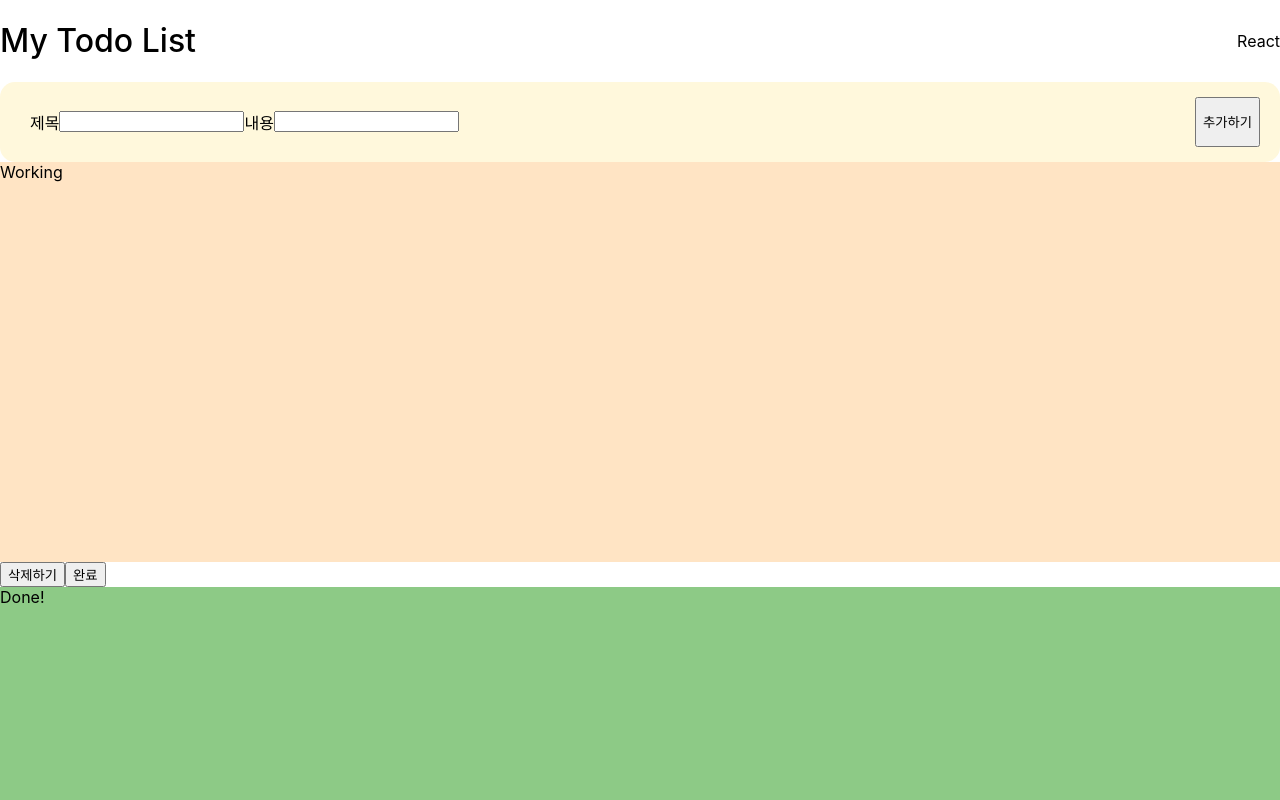
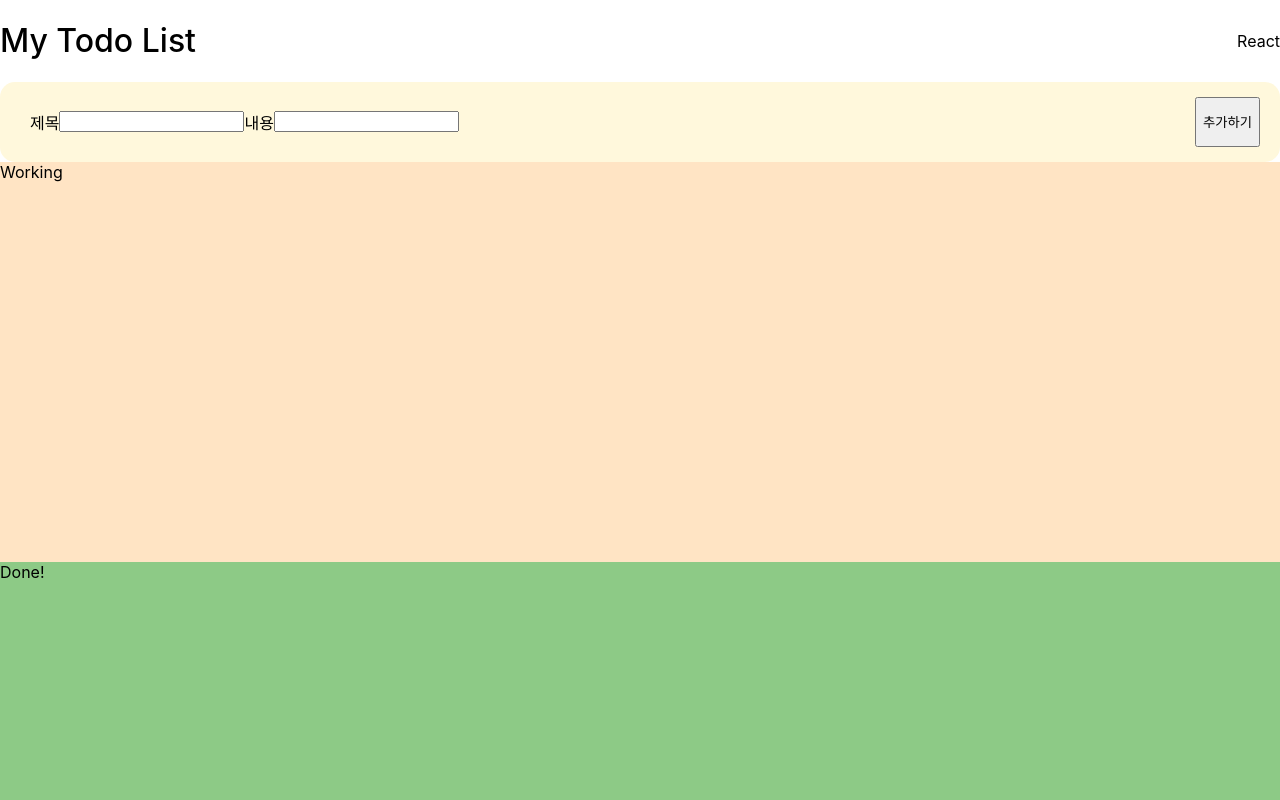
Before and after one commit to SohyangO/todoList, a React (Create React App) app: page / in a window 1280 px wide. Shown: the top 800 px of the page. Built offline with nearby package versions, Linux system fonts and the light colour scheme.

Commit message:
삭제하기 구현 기능 완료

```diff
--- a/src/App.jsx
+++ b/src/App.jsx
@@ -2,9 +2,7 @@ import { useState } from "react";
 import "./App.css";
 
 function App() {
-  const [todoList, setTodoList] = useState([
-    { id: 0, todo: "", detail: "", isDone: false },
-  ]);
+  const [todoList, setTodoList] = useState([]);
 
   const [todo, setTodo] = useState("");
   const [detail, setDetail] = useState("");
@@ -24,14 +22,15 @@ function App() {
       id: todoList.length + 1,
       todo,
       detail,
+      isDone: false,
     };
     return setTodoList([...todoList, newTodo]);
   };
 
-  // const remove = (id) => {
-  //   const removedCard = todoList.filter((item) => item.id !== id);
-  //   setTodo(removedCard);
-  // };
+  const onDelete = (id) => {
+    const removedCard = todoList.filter((item) => item.id !== id);
+    setTodoList(removedCard);
+  };
 
   return (
     <div>
@@ -54,10 +53,10 @@ function App() {
           <div key={item.id} className="ing">
             <p>{item.todo}</p>
             <p>{item.detail}</p>
-            <button className="delete">삭제하기</button>
-            <button className="complete" onClick={() => setIsDone(true)}>
-              완료
+            <button className="delete" onClick={() => onDelete(item.id)}>
+              삭제하기
             </button>
+            <button className="complete">완료</button>
           </div>,
         ];
       })}
```
